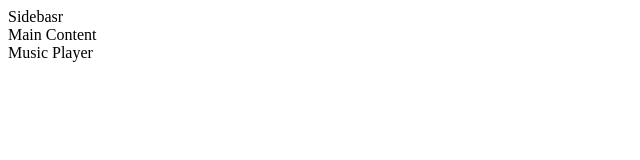
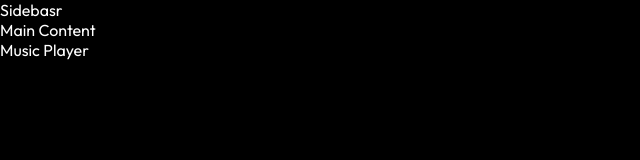
Before and after one commit to Rauxo/project-CSS, a plain HTML site: page index.html in a window 1280 px wide. Shown: the whole page, without its empty margins (0-640 px from the left). Drawn offline with Linux system fonts and the light colour scheme.

Commit message:
nasic setup

```diff
--- a/index.css
+++ b/index.css
@@ -2,4 +2,7 @@
     font-family: "Outfit", sans-serif;
     margin: 0;
     padding: 0;
+    background-color: #000;
+    color: #fff;
+    overflow: hidden;
 }
--- a/index.html
+++ b/index.html
@@ -5,7 +5,7 @@
     <meta name="viewport" content="width=device-width, initial-scale=1.0">
     <title>Spotify Clone - By Rahul</title>
     <link rel="icon" href="./assets//logo (1).png">
-    <link rel="stylesheet" href="index.csss">
+    <link rel="stylesheet" href="index.css">
     <link href="https://fonts.googleapis.com/css2?family=Montserrat:ital,wght@0,100..900;1,100..900&family=Outfit:wght@100..900&family=Poppins:ital,wght@0,100;0,200;0,300;0,400;0,500;0,600;0,700;0,800;0,900;1,100;1,200;1,300;1,400;1,500;1,600;1,700;1,800;1,900&family=Roboto:ital,wght@0,100..900;1,100..900&display=swap" rel="stylesheet">
     <link rel="stylesheet" href="https://cdnjs.cloudflare.com/ajax/libs/font-awesome/6.7.2/css/all.min.css" integrity="sha512-Evv84Mr4kqVGRNSgIGL/F/aIDqQb7xQ2vcrdIwxfjThSH8CSR7PBEakCr51Ck+w+/U6swU2Im1vVX0SVk9ABhg==" crossorigin="anonymous" referrerpolicy="no-referrer" />
 </head>
```
